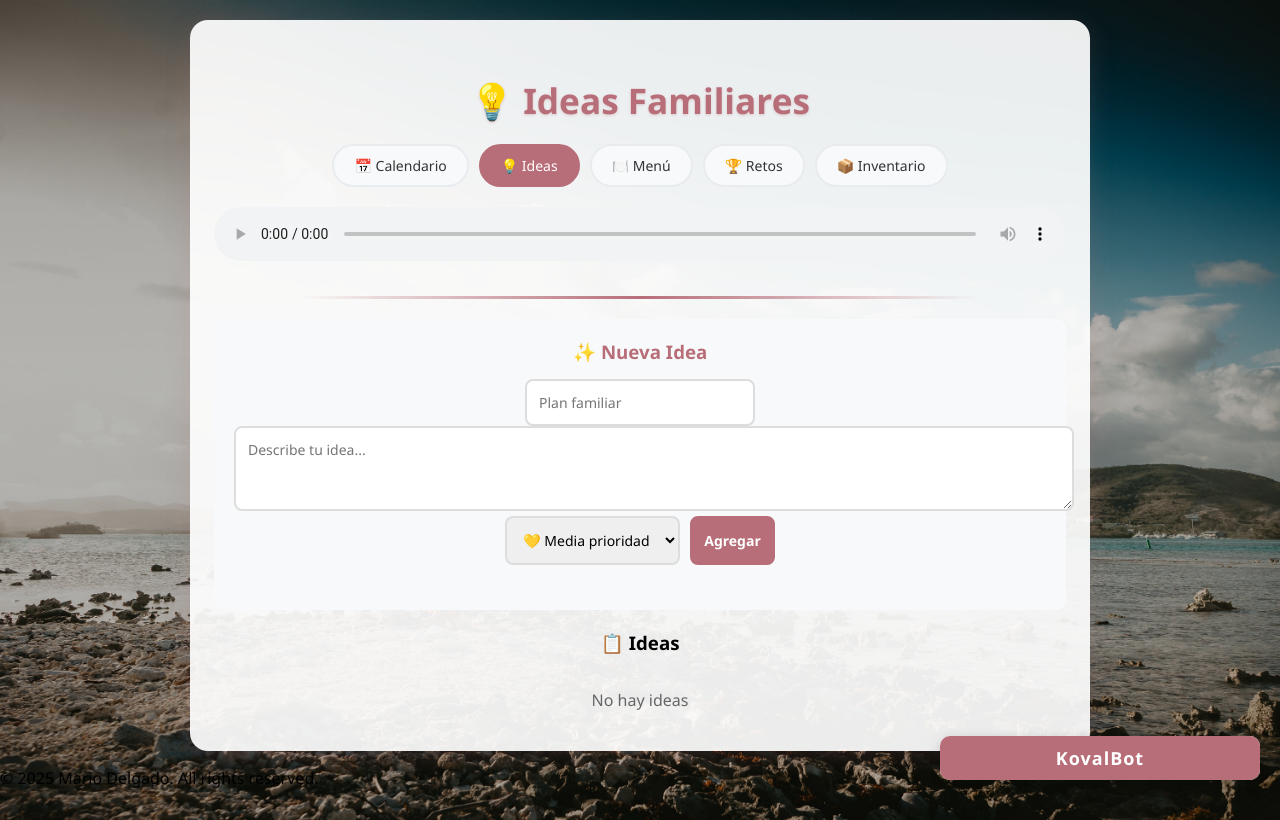
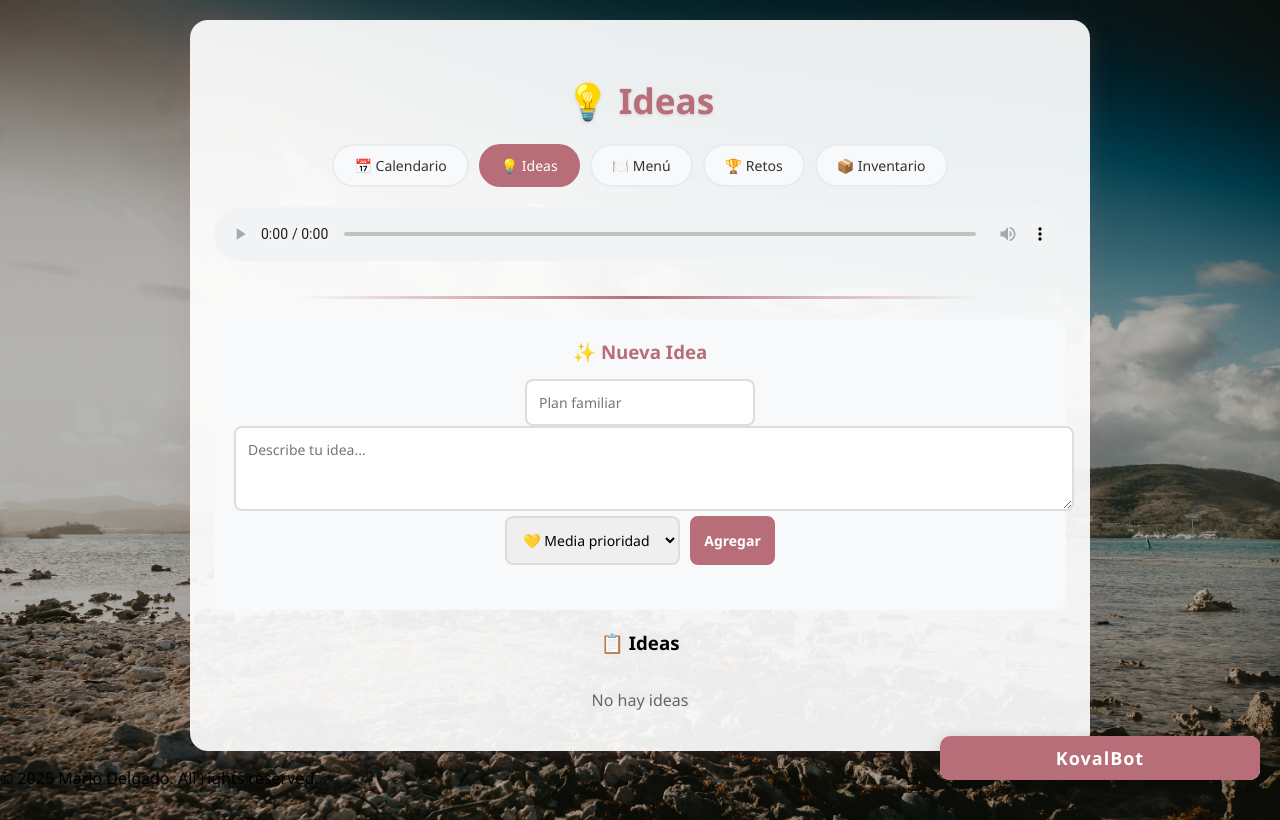
Before and after one commit to koval71/4Fam, a plain HTML site: page ideas.html in a window 1280 px wide. Drawn offline with Linux system fonts and the light colour scheme; no server answers.

Commit message:
Update ideas.html

```diff
--- a/ideas.html
+++ b/ideas.html
@@ -9,7 +9,7 @@
 <body>
   <div class="container">
     <header class="main-header">
-      <h1>💡 Ideas Familiares</h1>
+      <h1>💡 Ideas</h1>
       <nav class="main-nav">
         <a href="index.html" class="nav-link">📅 Calendario</a>
         <a href="ideas.html" class="nav-link active">💡 Ideas</a>
```
